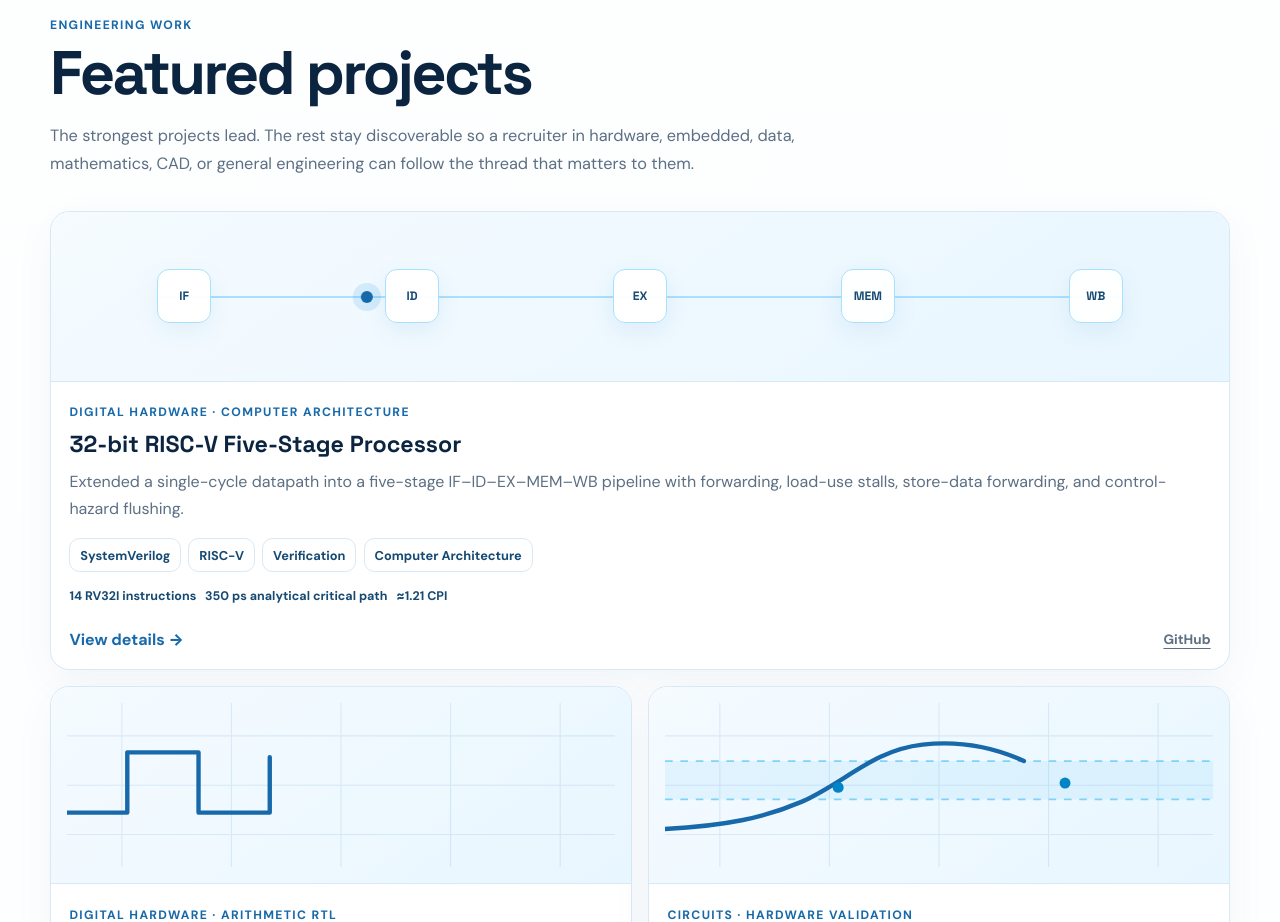
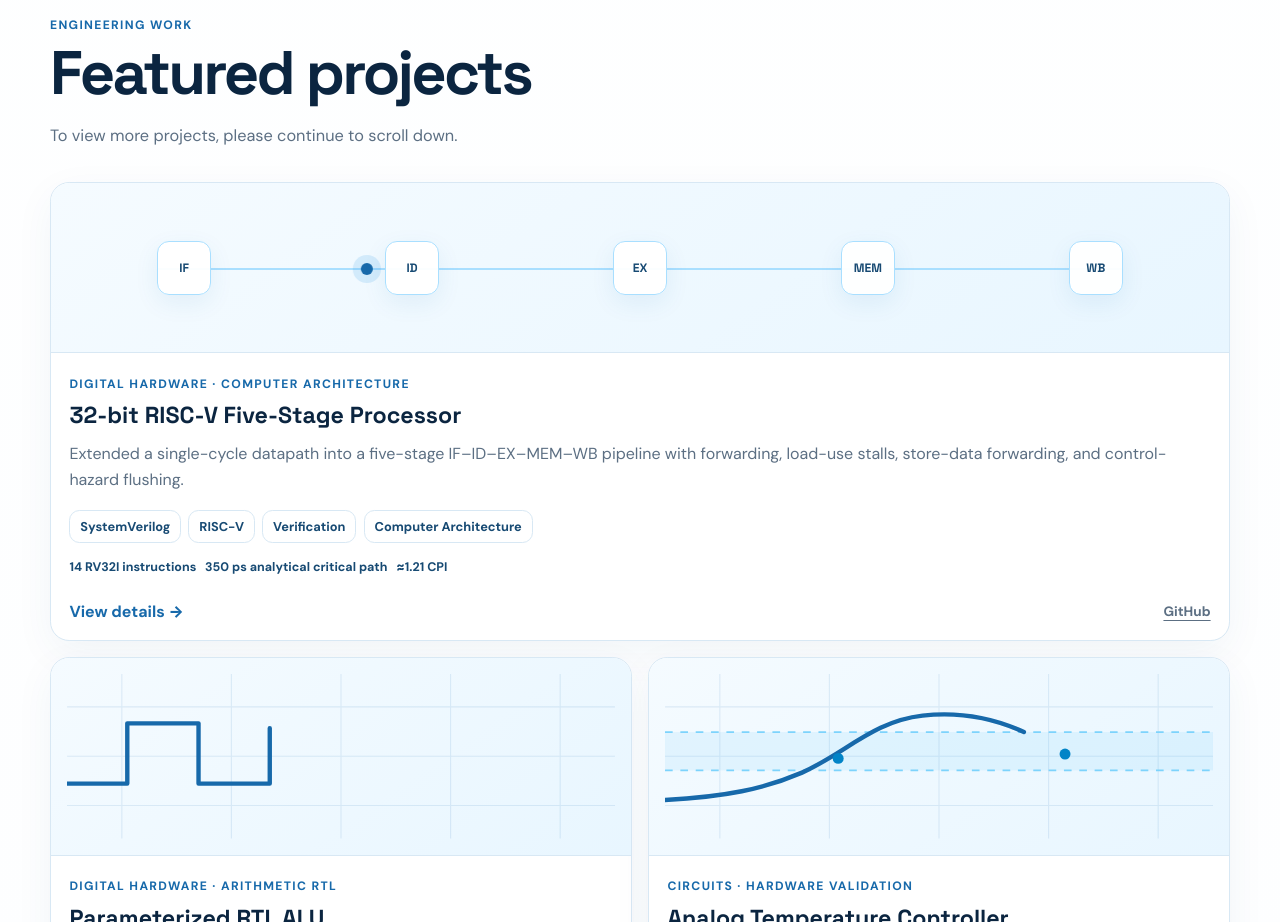
Before and after one commit to johnmarkobura/portfolio, a React (Vite) app: page / in a window 1280 px wide. Shown: the part 2540-3462 px from the top of the page. Built offline with nearby package versions, Linux system fonts and the light colour scheme.

Commit message:
Add portfolio resume

```diff
--- a/src/App.jsx
+++ b/src/App.jsx
@@ -424,13 +424,7 @@ function Projects({ onOpen }) {
         eyebrow="Engineering work"
         title="Featured projects"
       >
-        The strongest projects lead.
-        The rest stay discoverable
-        so a recruiter in hardware,
-        embedded, data, mathematics,
-        CAD, or general engineering
-        can follow the thread that
-        matters to them.
+        To view more projects, please continue to scroll down.
       </SectionHeading>
 
       <div
```
Also changed, not shown: 13 other files (tests, documents, lock files or other folders).
